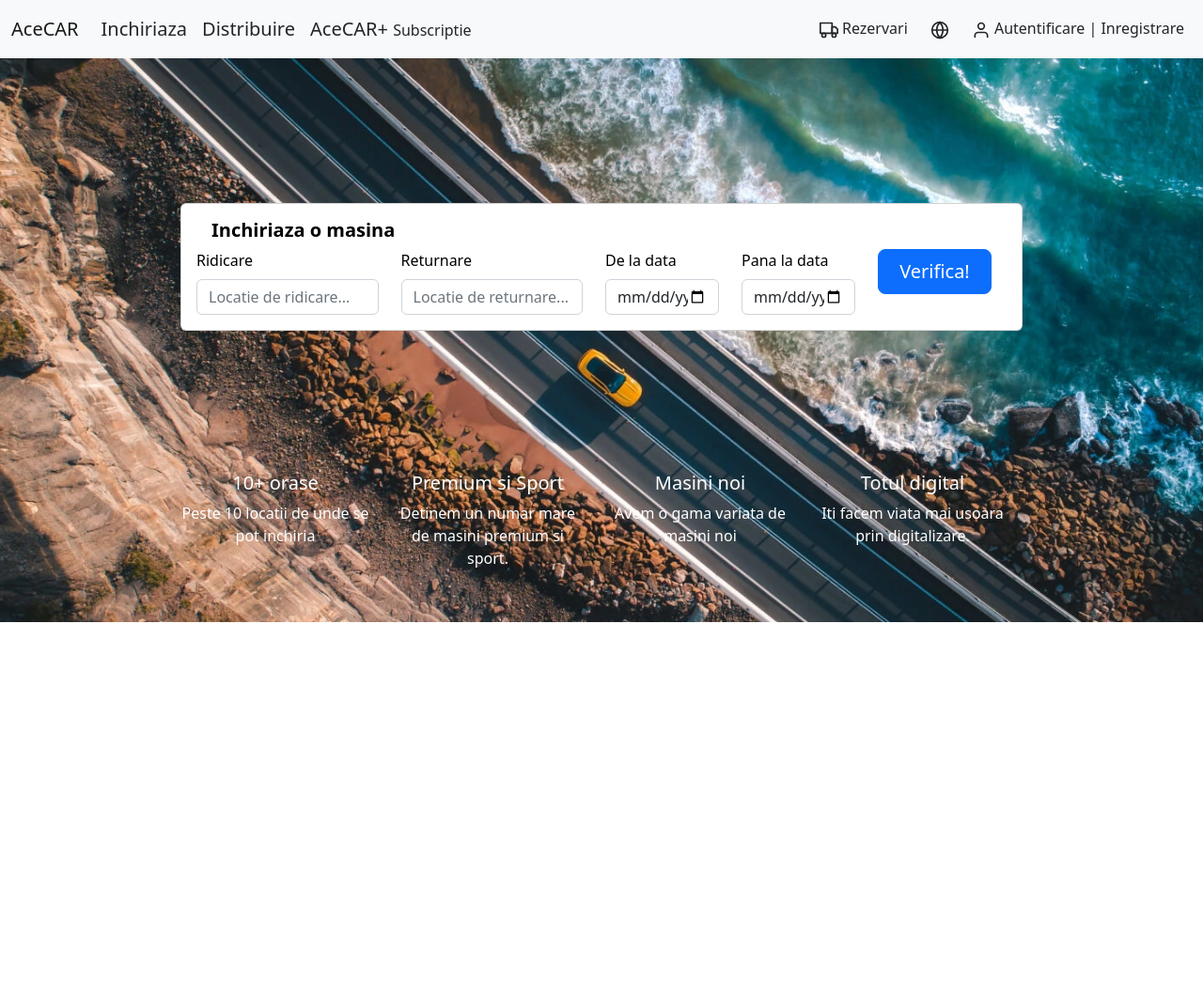
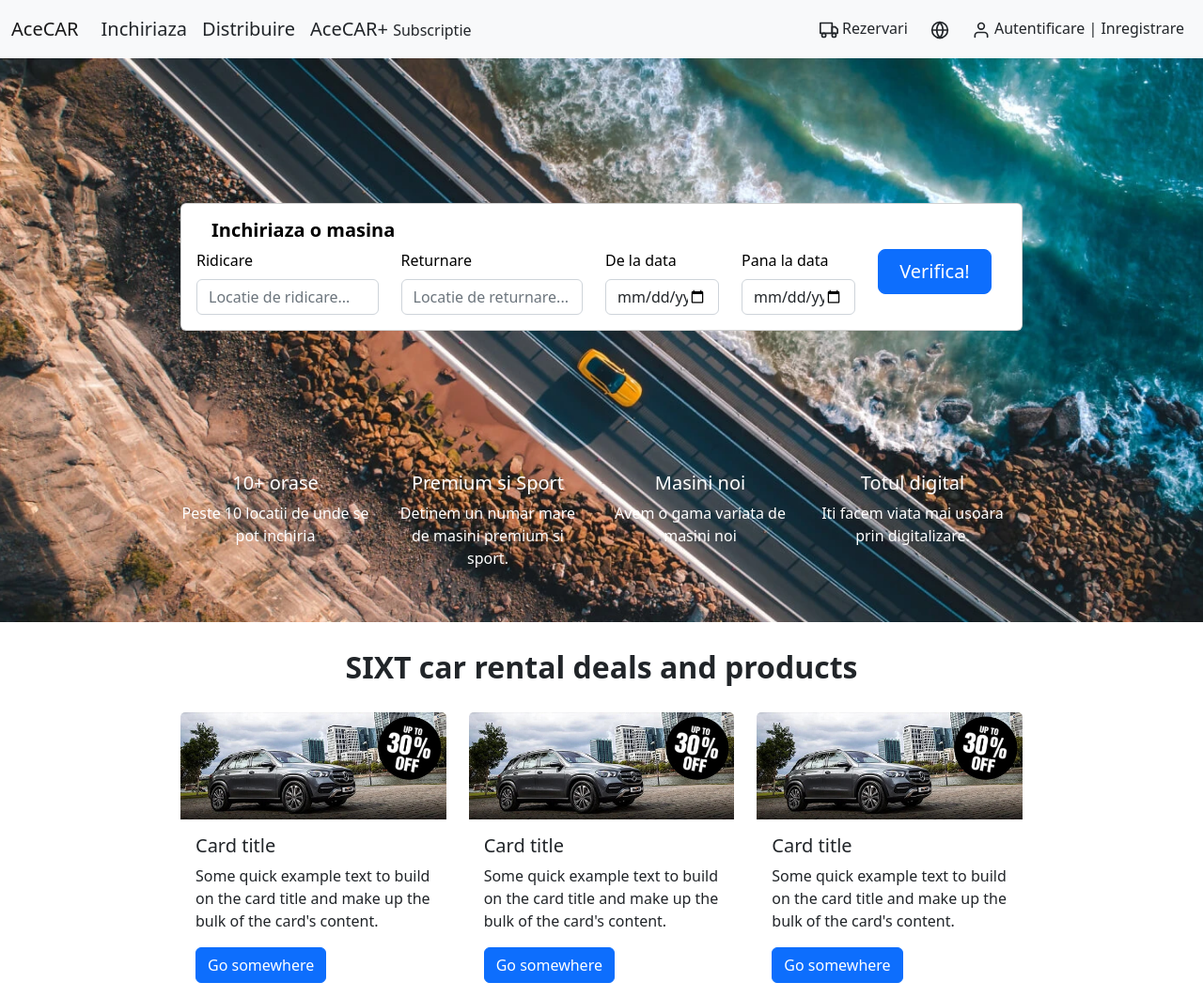
Before and after one commit to MihaiAlex2001/AceCAR, a plain HTML site: page index.html in a window 1280 px wide. Shown: the whole page at 94% size. Before the commit the page ends 800 px from the top, so only its background shows below. Drawn offline with nearby package versions, Linux system fonts and the light colour scheme.

Commit message:
2 commit

```diff
--- a/index.html
+++ b/index.html
@@ -19,9 +19,16 @@
         .font-bold{
             font-weight: 700;
         }
+        .position-products{
+            position: absolute;
+            left: 15%;
+            right: 15%;
+            padding-top: 0.2em;
+        }
     </style>
     <body>
 
+        <!-- navbar / top bar -->
         <nav class="navbar navbar-expand-lg bg-light">
             <div class="container-fluid">
                 <a class="navbar-brand" href="#">AceCAR</a>
@@ -59,6 +66,7 @@
             </div>
         </nav>
 
+        <!-- cover / image info -->
         <div id="carouselExampleCaptions" class="carousel slide" data-bs-ride="false">
             <div class="carousel-inner">
                 <div class="carousel-item active">
@@ -122,9 +130,42 @@
             </div>
         </div>
 
-
-
-
+        <!-- products -->
+        <div class="text-dark text-center fs-2 font-bold pt-4">
+            SIXT car rental deals and products
+        </div>
+        <div class="row position-products pt-4">
+            <div class="col-lg-4">
+                <div class="card" style="border: none;">
+                    <img src="images/car1.jpg" class="card-img-top" alt="...">
+                    <div class="card-body">
+                        <h5 class="card-title">Card title</h5>
+                        <p class="card-text">Some quick example text to build on the card title and make up the bulk of the card's content.</p>
+                        <a href="#" class="btn btn-primary">Go somewhere</a>
+                    </div>
+                </div>
+            </div>
+            <div class="col-lg-4">
+                <div class="card" style="border: none;">
+                    <img src="images/car1.jpg" class="card-img-top" alt="...">
+                    <div class="card-body">
+                        <h5 class="card-title">Card title</h5>
+                        <p class="card-text">Some quick example text to build on the card title and make up the bulk of the card's content.</p>
+                        <a href="#" class="btn btn-primary">Go somewhere</a>
+                    </div>
+                </div>
+            </div>
+            <div class="col-lg-4">
+                <div class="card" style="border: none;">
+                    <img src="images/car1.jpg" class="card-img-top" alt="...">
+                    <div class="card-body">
+                        <h5 class="card-title">Card title</h5>
+                        <p class="card-text">Some quick example text to build on the card title and make up the bulk of the card's content.</p>
+                        <a href="#" class="btn btn-primary">Go somewhere</a>
+                    </div>
+                </div>
+            </div>
+        </div>
 
         <script>
             feather.replace()
```
Also changed, not shown: images/car1.jpg (added), images/car2.png (added), images/car3.jpg (added). Lines whose indentation alone changed are shown as unchanged.
